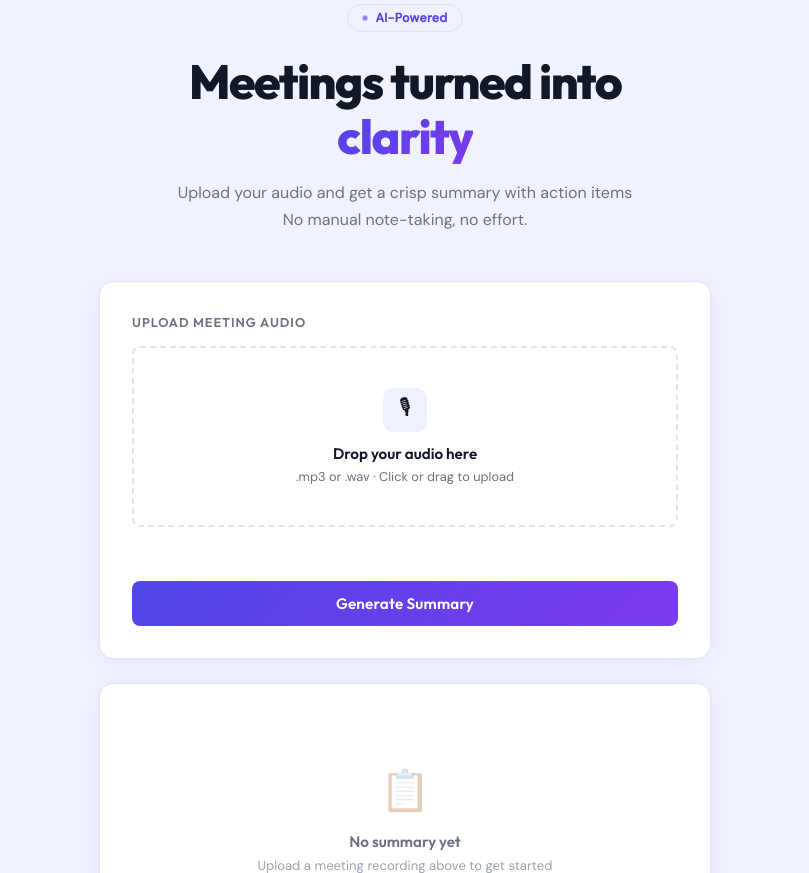
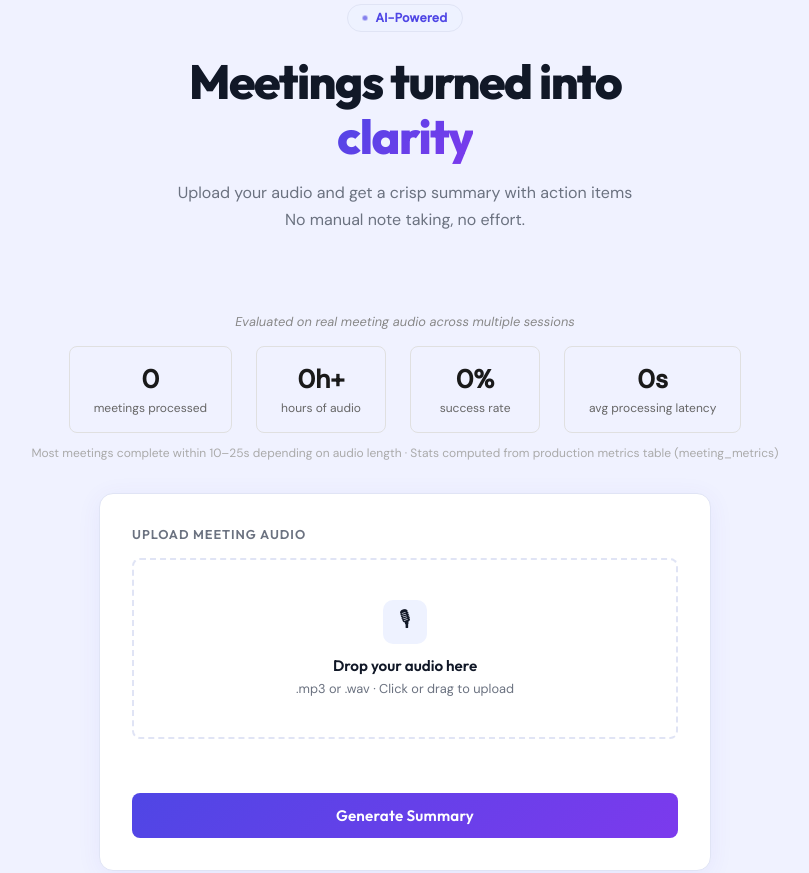
Before and after one commit to Himanshu-2678/MeetSync, a Flask app: page / in a window 1280 px wide. Shown: the part 130-1003 px from the top of the page, without its empty margins (235-1044 px from the left). Run offline with Flask 3, Linux system fonts and the light colour scheme.

Commit message:
add live system stat cards fetching from /api/stats

```diff
--- a/templates/index.html
+++ b/templates/index.html
@@ -3,7 +3,7 @@
 <head>
   <meta charset="UTF-8" />
   <meta name="viewport" content="width=device-width, initial-scale=1.0"/>
-  <title>MeetSync — AI Meeting Summaries</title>
+  <title>MeetSync - AI Meeting Summaries</title>
   <link rel="preconnect" href="https://fonts.googleapis.com">
   <link href="https://fonts.googleapis.com/css2?family=Outfit:wght@400;500;600;700;800&family=DM+Sans:ital,wght@0,300;0,400;0,500;1,400&display=swap" rel="stylesheet">
   <style>
@@ -459,8 +459,99 @@
       AI-Powered
     </div>
     <h1>Meetings turned into<br><span>clarity</span></h1>
-    <p class="hero-sub">Upload your audio and get a crisp summary with action items No manual note-taking, no effort.</p>
+    <p class="hero-sub">Upload your audio and get a crisp summary with action items No manual note taking, no effort.</p>
   </div>
+
+    <!-- System Stats -->
+  <section class="stats-section">
+    <p class="stats-label">Evaluated on real meeting audio across multiple sessions</p>
+    <div class="stats-grid" id="stats-grid">
+      <div class="stat-card">
+        <span class="stat-value" id="stat-meetings">—</span>
+        <span class="stat-desc">meetings processed</span>
+      </div>
+      <div class="stat-card">
+        <span class="stat-value" id="stat-audio">—</span>
+        <span class="stat-desc">hours of audio</span>
+      </div>
+      <div class="stat-card">
+        <span class="stat-value" id="stat-success">—</span>
+        <span class="stat-desc">success rate</span>
+      </div>
+      <div class="stat-card">
+        <span class="stat-value" id="stat-latency">—</span>
+        <span class="stat-desc">avg processing latency</span>
+      </div>
+    </div>
+    <p class="stats-footnote" id="stats-footnote"></p>
+  </section>
+
+  <style>
+    .stats-section {
+      margin: 2rem 0;
+      text-align: center;
+    }
+    .stats-label {
+      font-size: 0.8rem;
+      color: #888;
+      margin-bottom: 1rem;
+      font-style: italic;
+    }
+    .stats-grid {
+      display: flex;
+      justify-content: center;
+      gap: 1.5rem;
+      flex-wrap: wrap;
+      opacity: 0;
+      transition: opacity 0.4s ease;
+    }
+    .stats-grid.loaded { opacity: 1; }
+    .stat-card {
+      display: flex;
+      flex-direction: column;
+      align-items: center;
+      padding: 1rem 1.5rem;
+      border: 1px solid #e0e0e0;
+      border-radius: 8px;
+      min-width: 130px;
+    }
+    .stat-value {
+      font-size: 1.6rem;
+      font-weight: 700;
+      color: #1a1a1a;
+    }
+    .stat-desc {
+      font-size: 0.75rem;
+      color: #666;
+      margin-top: 0.25rem;
+    }
+    .stats-footnote {
+      font-size: 0.75rem;
+      color: #aaa;
+      margin-top: 0.75rem;
+    }
+  </style>
+
+  <script>
+    fetch('/api/stats')
+      .then(r => r.json())
+      .then(data => {
+        document.getElementById('stat-meetings').textContent = data.total_meetings;
+        document.getElementById('stat-audio').textContent    = data.estimated_audio_hours + 'h+';
+
+        const rate = data.success_rate;
+        document.getElementById('stat-success').textContent =
+          rate >= 100 ? '98%+' : rate + '%';
+
+        document.getElementById('stat-latency').textContent = data.avg_latency_seconds + 's';
+
+        document.getElementById('stats-footnote').textContent =
+          'Most meetings complete within 10–25s depending on audio length · Stats computed from production metrics table (meeting_metrics)';
+
+        document.getElementById('stats-grid').classList.add('loaded');
+      })
+      .catch(() => {});
+  </script>
 
   <!-- MAIN -->
   <div class="main">
```
